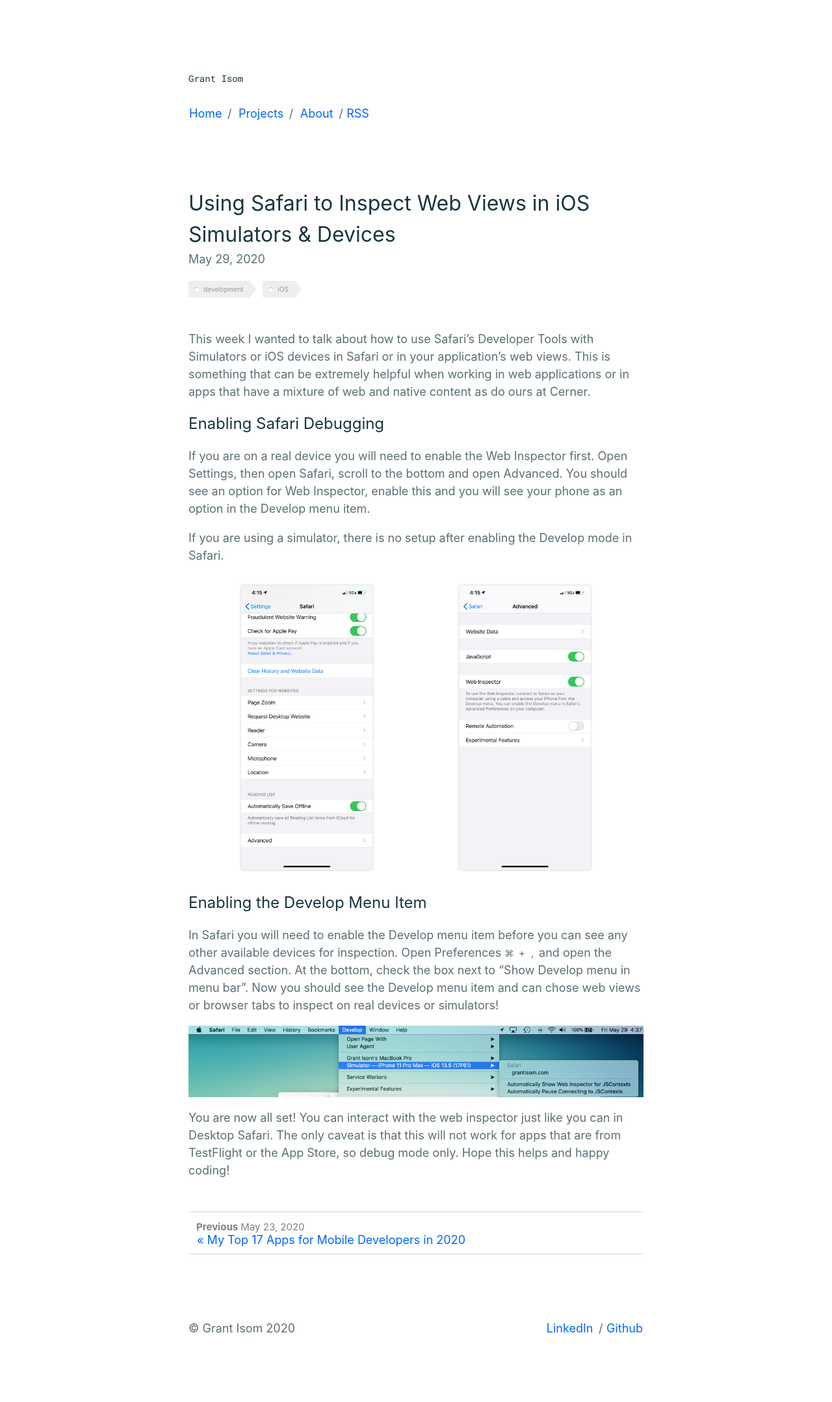
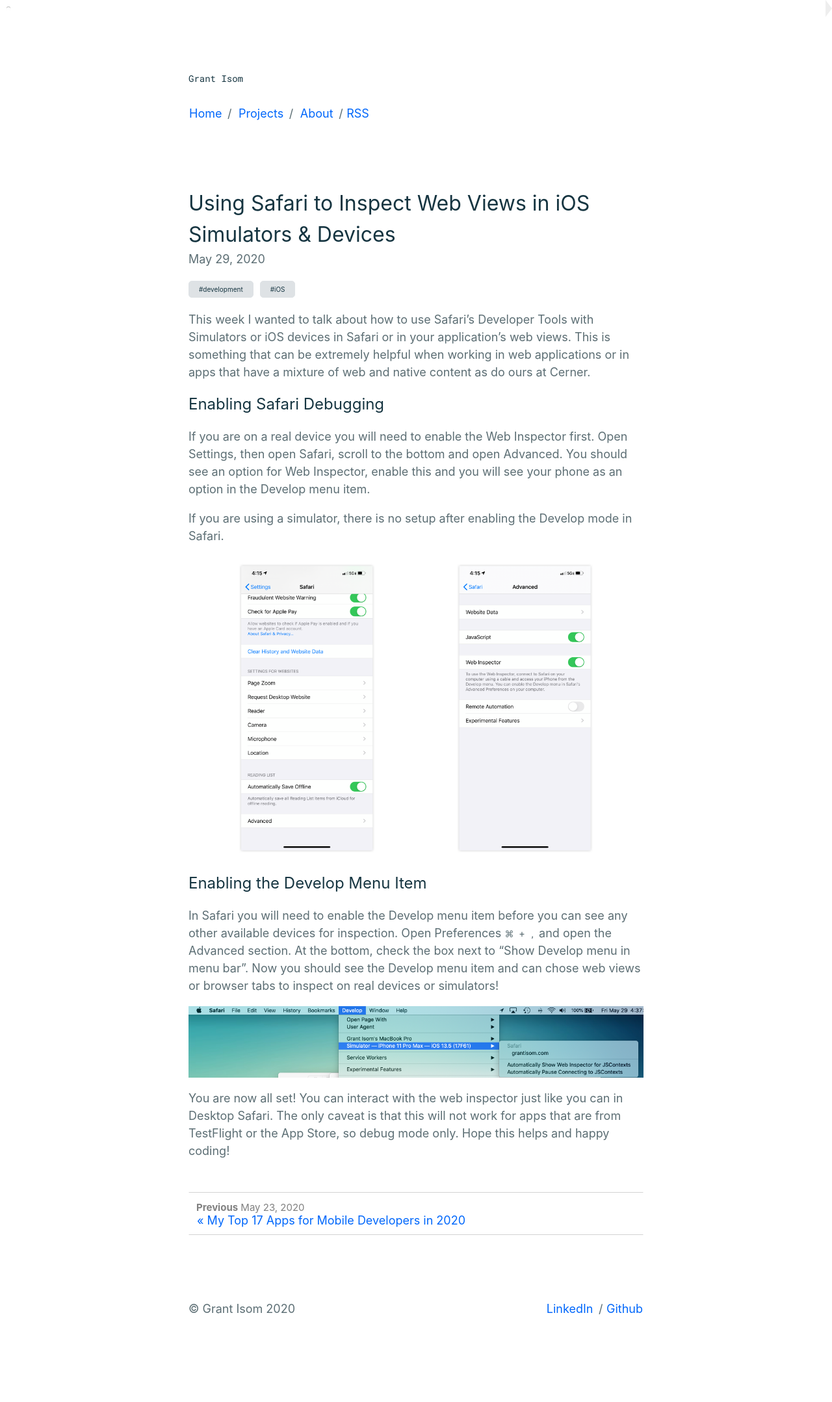
Before and after one commit to glisom/glisom.github.io, a Jekyll site: the page built from _posts/2020-05-29-safari-inspecting-simulators.md, in a window 1280 px wide. Shown: the whole page at 65% size. Built offline with Jekyll 4.4.1, drawn with Linux system fonts in a browser that asks for light colours; comment, search, counter and statistics services are not loaded; after the commit the page ends 2127 px from its top, so only the background shows below that.

Commit message:
Updating tags

```diff
--- a/_layouts/post.html
+++ b/_layouts/post.html
@@ -9,7 +9,7 @@
   <!-- Post Tags -->
   <ul class="c-tags">
     {% for tag in page.tags %}
-    <li class="c-tag">{{ tag }}</li>
+    <li class="c-tag">#{{ tag }}</li>
     {% endfor %}
   </ul>
   <div class="c-article__main">
--- a/_sass/components/_tag.scss
+++ b/_sass/components/_tag.scss
@@ -14,17 +14,21 @@
 }
 
 .c-tag {
-  background: #eee;
-  border-radius: 3px 0 0 3px;
-  color: #999;
   display: inline-block;
-  height: 26px;
-  line-height: 26px;
   padding: 0 20px 0 23px;
-  position: relative;
   margin: 0 10px 50px 0;
-  text-decoration: none;
   -webkit-transition: color 0.2s;
+  border: 1px solid #dee2e5;
+  background-color: #dee2e5;
+  border-radius: 5px;
+  padding: 6px 15px;
+  color: $c-base__02;
+  @media (prefers-color-scheme: dark) {
+    color: $c-base__3;
+    background-color: $c-base__03;
+  }
+  transition: all 300ms ease-in-out;
+  margin-bottom: 20px;
 }
 
 .c-tag::before {
```
